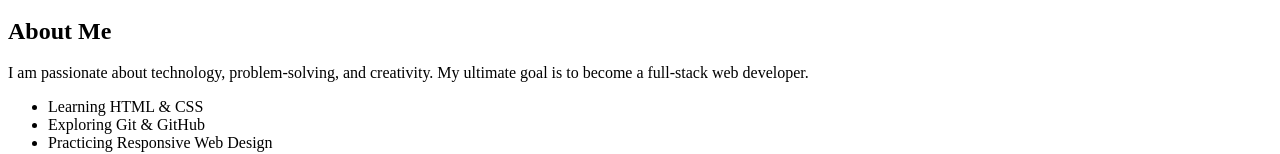
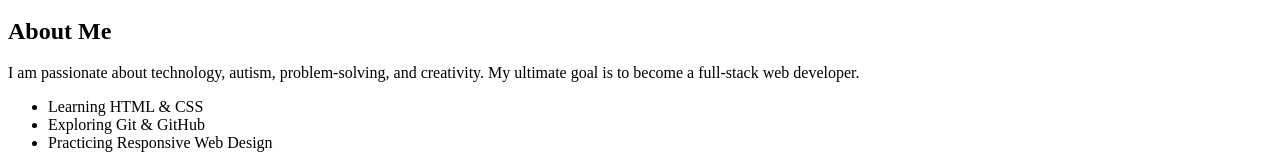
Before and after one commit to Som-0108/My_First_Portfolio, a plain HTML site: page portfolio/index.html in a window 1280 px wide. Shown: the part 544-698 px from the top of the page. Drawn offline with Linux system fonts and the light colour scheme.

Commit message:
Update index.html

```diff
--- a/portfolio/index.html
+++ b/portfolio/index.html
@@ -49,7 +49,7 @@
   <!-- About Me Section -->
   <section id="about">
     <h2>About Me</h2>
-    <p>I am passionate about technology, problem-solving, and creativity. My ultimate goal is to become a full-stack web developer.</p>
+    <p>I am passionate about technology, autism, problem-solving, and creativity. My ultimate goal is to become a full-stack web developer.</p>
     <ul>
       <li>Learning HTML & CSS</li>
       <li>Exploring Git & GitHub</li>
```
